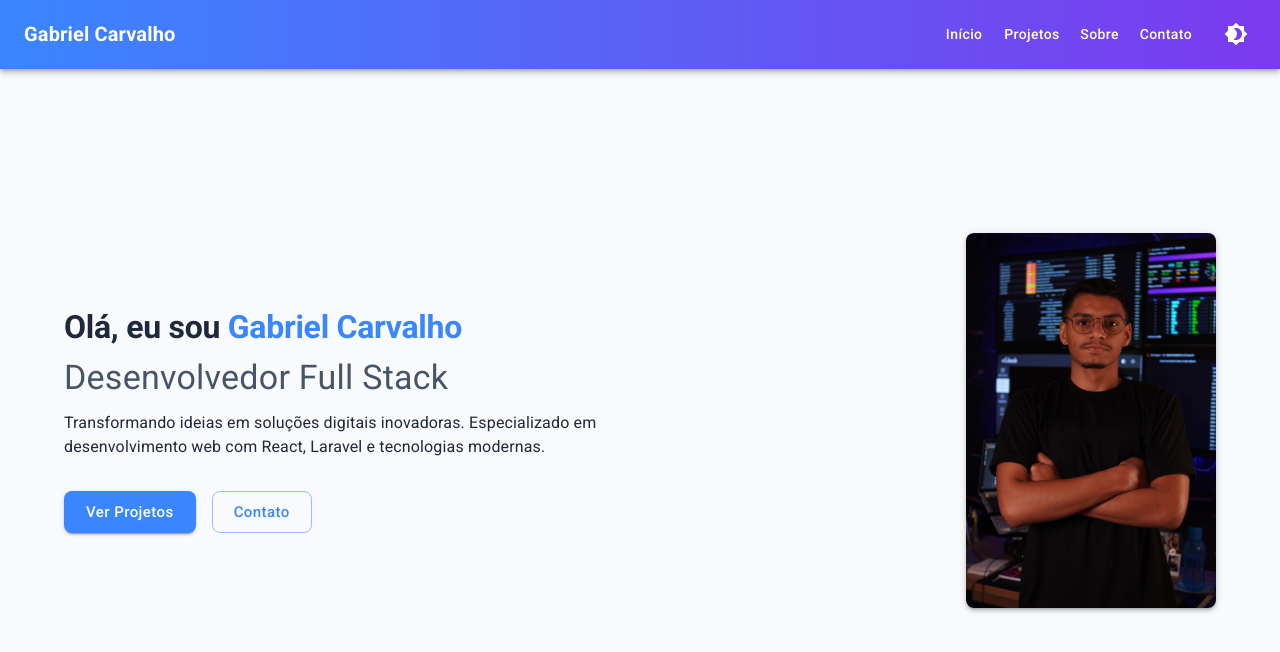
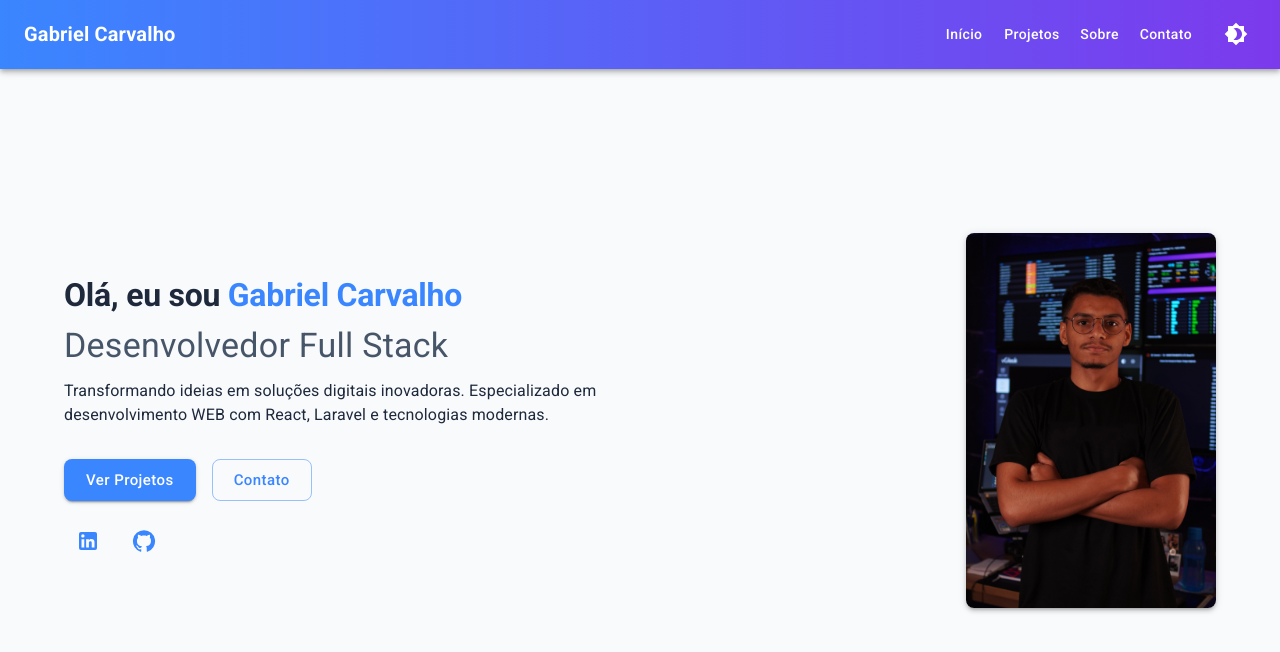
Before and after one commit to Gabrielrc11/devfolio, a React (Vite) app: page / in a window 1280 px wide. Shown: the top 652 px of the page. Built offline with nearby package versions, Linux system fonts and the light colour scheme.

Commit message:
feat: Social icons on home

```diff
--- a/src/pages/Home.jsx
+++ b/src/pages/Home.jsx
@@ -1,5 +1,7 @@
-import { Box, Container, Typography, Button, Grid } from '@mui/material';
+import { Box, Container, Typography, Button, Grid, IconButton } from '@mui/material';
 import { motion } from 'framer-motion';
+import LinkedInIcon from '@mui/icons-material/LinkedIn';
+import GitHubIcon from '@mui/icons-material/GitHub';
 
 const Home = () => {
   return (
@@ -36,7 +38,7 @@ const Home = () => {
             </Typography>
             <Typography variant="body1" paragraph>
               Transformando ideias em soluções digitais inovadoras. Especializado em
-              desenvolvimento web com React, Laravel e tecnologias modernas.
+              desenvolvimento WEB com React, Laravel e tecnologias modernas.
             </Typography>
             <Box sx={{ mt: 4 }}>
               <Button
@@ -54,6 +56,26 @@ const Home = () => {
               >
                 Contato
               </Button>
+              <Box sx={{ mt: 2, display: 'flex', gap: 1 }}>
+                <IconButton
+                  href="https://www.linkedin.com/in/gabriel-carvalho-7911a225b/"
+                  target="_blank"
+                  rel="noopener noreferrer"
+                  color="primary"
+                  size="large"
+                >
+                  <LinkedInIcon />
+                </IconButton>
+                <IconButton
+                  href="https://github.com/Gabrielrc11"
+                  target="_blank"
+                  rel="noopener noreferrer"
+                  color="primary"
+                  size="large"
+                >
+                  <GitHubIcon />
+                </IconButton>
+              </Box>
             </Box>
           </motion.div>
         </Grid>
```
